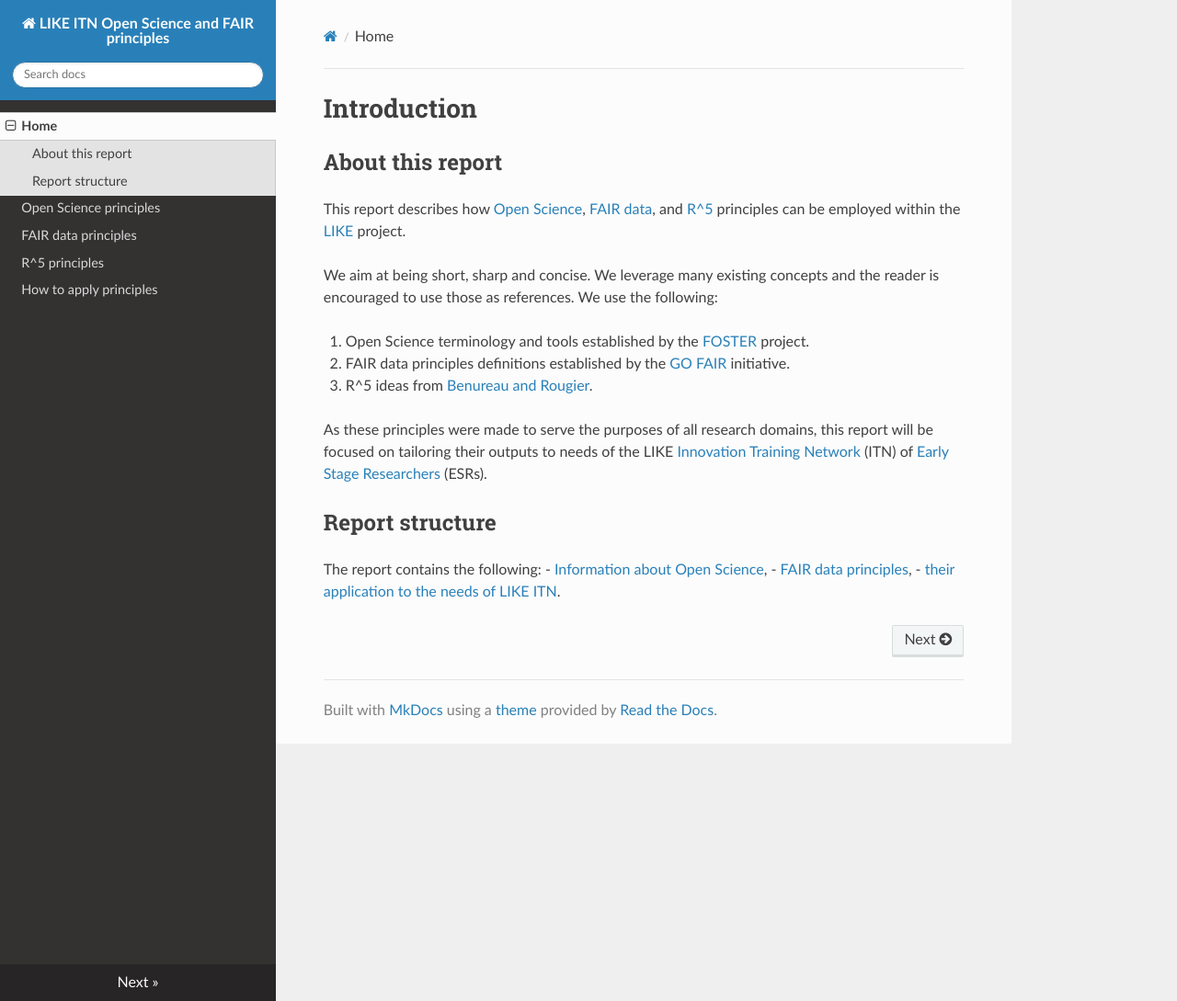
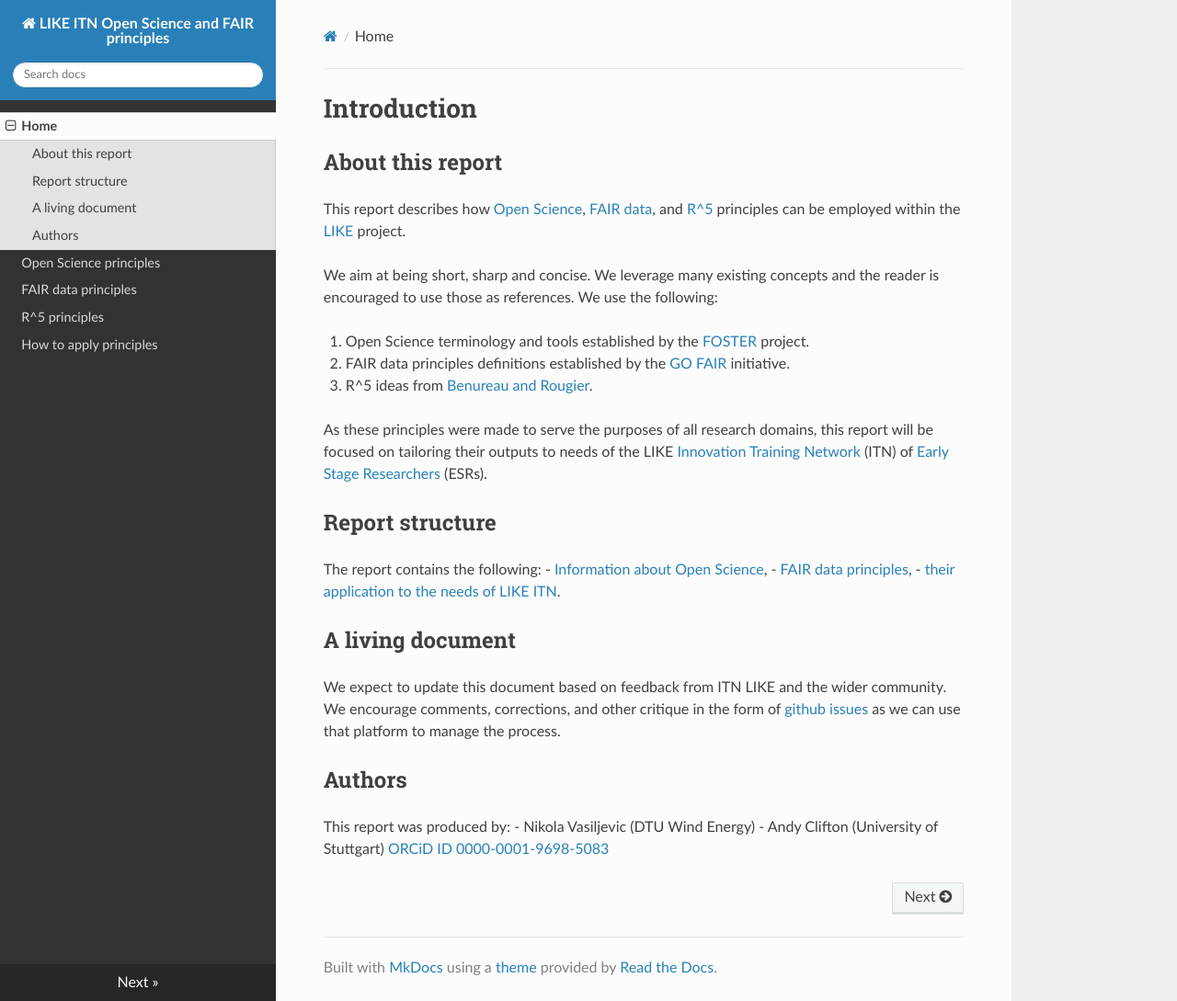
Before and after one commit to InesWuerth/FAIR-data-and-Open-Science-principles, an MkDocs documentation site: the page built from docs/0_introduction.md, in a window 1280 px wide and 1089 px high. Shown: the whole window at 92% size. Built offline with MkDocs 1.6.1, drawn with Linux system fonts in a browser that asks for light colours; nearby versions of some CDN libraries.

Commit message:
Update 0_introduction.md

```diff
--- a/docs/0_introduction.md
+++ b/docs/0_introduction.md
@@ -19,3 +19,12 @@ The report contains the following:
 - [Information about Open Science](./open_science.md),
 - [FAIR data principles](./fair_principles.md),
 - [their application to the needs of LIKE ITN](./application_like.md).
+
+
+## A living document
+We expect to update this document based on feedback from ITN LIKE and the wider community. We encourage comments, corrections, and other critique in the form of [github issues](https://github.com/LIKE-ITN/FAIR-data-and-Open-Science-principles/issues) as we can use that platform to manage the process.
+
+## Authors
+This report was produced by:
+- Nikola Vasiljevic (DTU Wind Energy)
+- Andy Clifton (University of Stuttgart) [ORCiD ID 0000-0001-9698-5083](https://orcid.org/0000-0001-9698-5083)
```
